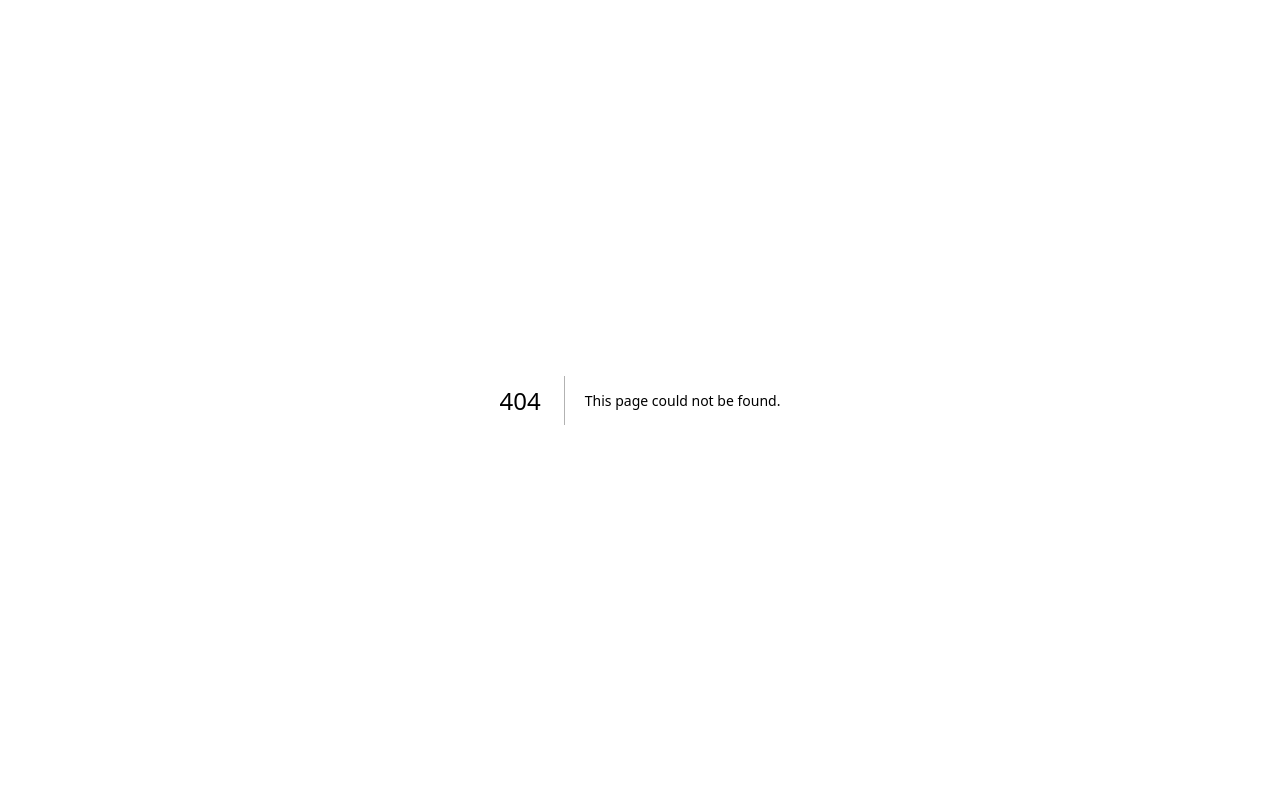
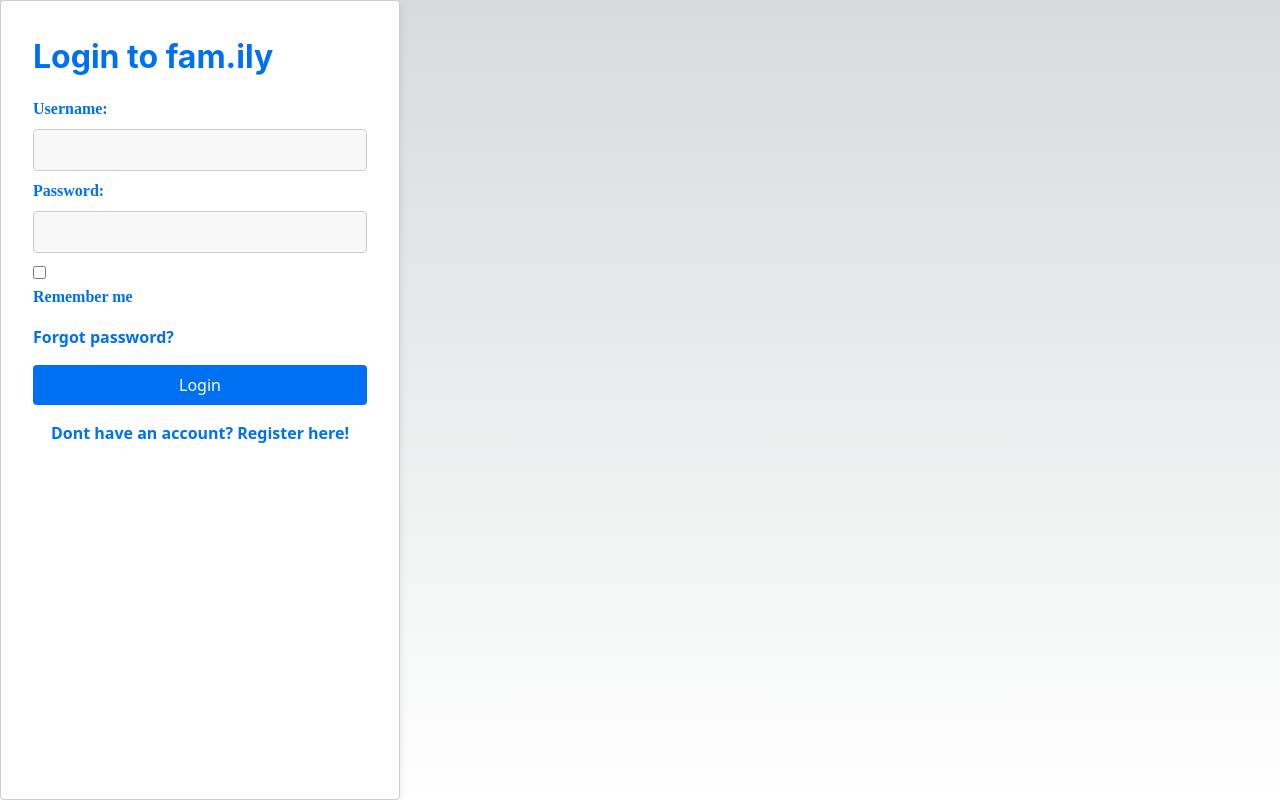
Before and after one commit to nhitran26197/famApp, a Next.js app in the folder frontend/: page /login in a window 1280 px wide. Before the commit this address had no page. Built offline with nearby package versions, Linux system fonts and the light colour scheme.

Commit message:
add login page frontend

```diff
--- /dev/null
+++ b/frontend/pages/login.tsx
@@ -0,0 +1,51 @@
+import React, { useState } from 'react';
+import styles from '../styles/login.module.css';
+
+const Login = () => {
+  const [username, setUsername] = useState('');
+  const [password, setPassword] = useState('');
+
+  const handleLogin = () => {
+    // Perform login logic here
+    //if no username and password, return error
+    //if username and password, return success
+    if (username === '' && password === '') {
+      alert('Please enter a username and password');
+    }
+    if (username !== '' && password !== '') {
+      //check if username and password are correct
+      //if correct, redirect to dashboard
+      //if incorrect, return error
+
+    }
+  };
+
+  return (
+    <div className={styles.container}>
+      <div className={styles.form}>
+        <h1 className={styles.h1}>Login to fam.ily</h1>
+        <form onSubmit={handleLogin}>
+          <label>
+            <span className={styles.username}>Username:</span>
+            <input type="text" value={username} onChange={(e) => setUsername(e.target.value)} />
+          </label>
+          <label>
+            <span className={styles.password}>Password:</span>
+            <input type="password" value={password} onChange={(e) => setPassword(e.target.value)} />
+          </label>
+          <label>
+            <input type="checkbox" />
+            <span className={styles.remember}>Remember me</span>
+          </label>
+          <label>
+            <a className={styles.forgot} href="/forgot">Forgot password?</a>
+          </label>
+          <button type="submit">Login</button>
+          <a className={styles.registerLink}href="/register">Dont have an account? Register here!</a>
+          </form>
+      </div>
+    </div>
+  );
+};
+
+export default Login;
```
Also changed, not shown: frontend/pages/index.tsx (+8 -30 lines).
